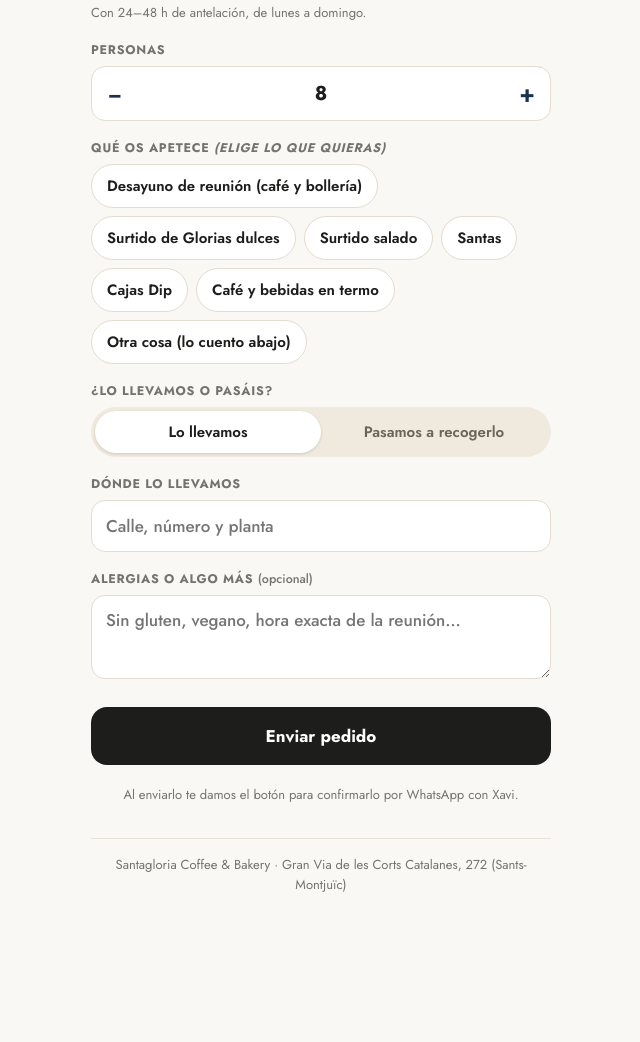
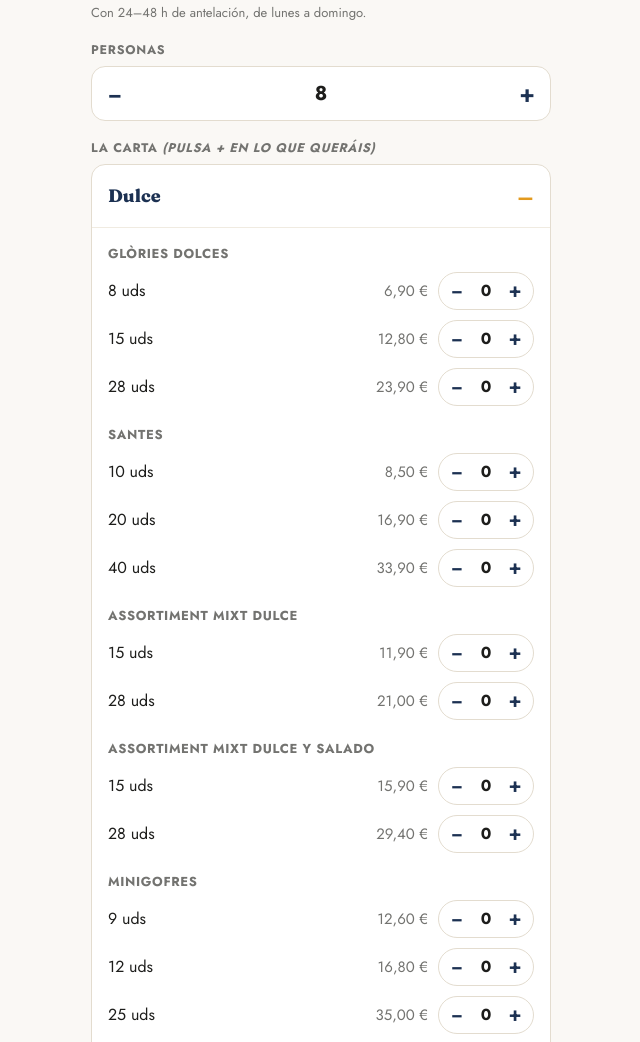
Before and after one commit to BASTOKING99/santagloria-vecinos, a plain HTML site: page catering/index.html in a window 1280 px wide. Shown: the part 673-1715 px from the top of the page, without its empty margins (319-959 px from the left). Before the commit the page ends 1627 px from the top, so only its background shows below. Drawn offline with Linux system fonts and the light colour scheme.

Commit message:
Catering: carta con precios y total
Co-Authored-By: Claude Sonnet 5.5 <noreply@anthropic.com>

```diff
--- a/catering/index.html
+++ b/catering/index.html
@@ -26,9 +26,21 @@
   .step{display:flex;align-items:center;background:#fff;border:1px solid #E3DCCF;border-radius:14px;overflow:hidden}
   .step button{border:0;background:none;width:54px;height:50px;font:600 24px Jost,sans-serif;color:#1C3152;cursor:pointer}
   .step input{border:0;text-align:center;border-radius:0;padding:12px 0;font-weight:700;font-size:20px;box-shadow:none!important}
-  .chips{display:flex;flex-wrap:wrap;gap:8px}
-  .chips button{border:1px solid #E3DCCF;background:#fff;color:#1D1D1B;font:600 15px Jost,sans-serif;padding:10px 15px;border-radius:999px;cursor:pointer;transition:all .15s}
-  .chips button.on{background:#1C3152;border-color:#1C3152;color:#fff}
+  details{background:#fff;border:1px solid #E3DCCF;border-radius:14px;margin-bottom:10px;overflow:hidden}
+  summary{list-style:none;cursor:pointer;padding:15px 16px;font:800 18px Fraunces,Georgia,serif;color:#1C3152;display:flex;justify-content:space-between;align-items:center}
+  summary::-webkit-details-marker{display:none}
+  summary::after{content:'+';font:600 22px Jost,sans-serif;color:#E39A1E}
+  details[open] summary::after{content:'–'}
+  summary b{font:700 12px Jost,sans-serif;background:#1C3152;color:#fff;border-radius:999px;padding:3px 9px;margin-left:8px}
+  .g{padding:2px 16px 12px;border-top:1px solid #F0EBE1}
+  .g h4{font:700 13px Jost,sans-serif;letter-spacing:.05em;text-transform:uppercase;color:#737370;margin:14px 0 4px}
+  .it{display:flex;align-items:center;gap:10px;padding:5px 0;font-size:16px}
+  .it span{flex:1}.it em{font-style:normal;color:#737370;font-size:15px;min-width:62px;text-align:right}
+  .q{display:flex;align-items:center;border:1px solid #E3DCCF;border-radius:999px;overflow:hidden}
+  .q button{border:0;background:none;width:36px;height:36px;font:600 20px Jost,sans-serif;color:#1C3152;cursor:pointer}
+  .q i{font-style:normal;font-weight:700;min-width:22px;text-align:center}
+  .it.on .q{background:#1C3152;border-color:#1C3152}.it.on .q button,.it.on .q i{color:#fff}
+  .tot{margin-top:6px;font-size:15px;font-weight:600;color:#1C3152;text-align:right}
   .go{border:0;background:#1D1D1B;color:#fff;font:700 17px Jost,sans-serif;padding:17px;border-radius:16px;cursor:pointer;margin-top:4px}
   .go:disabled{opacity:.55}
   .note{font-size:13px;color:#737370;line-height:1.5;text-align:center;margin-top:2px}
@@ -61,7 +73,7 @@
 <div id="form">
   <div class="pill" id="pill">🥐 Catering para empresas</div>
   <h1>Pedid vuestro catering en <em>un minuto</em></h1>
-  <p class="lead">Desayunos de equipo y reuniones con la carta de Santagloria. Cuéntanos qué necesitáis y te pasamos el precio por WhatsApp. Sin compromiso.</p>
+  <p class="lead">Desayunos de equipo y reuniones con la carta de Santagloria. Elige lo que queráis y Xavi os confirma el total por WhatsApp. Sin compromiso.</p>
   <form id="f" novalidate>
     <div class="f"><label for="n">Tu nombre</label><input id="n" autocomplete="name" placeholder="Nombre y apellido"></div>
     <div class="f"><label for="p">Tu móvil</label><input id="p" type="tel" inputmode="tel" autocomplete="tel" placeholder="6xx xxx xxx"></div>
@@ -72,7 +84,7 @@
     </div>
     <p class="note" style="margin:-8px 0 0;text-align:left">Con 24–48 h de antelación, de lunes a domingo.</p>
     <div class="f"><span class="lb">Personas</span><div class="step"><button type="button" id="mn" aria-label="Menos">−</button><input id="g" inputmode="numeric" value="8"><button type="button" id="pl" aria-label="Más">+</button></div></div>
-    <div class="f"><span class="lb">Qué os apetece <i>(elige lo que quieras)</i></span><div class="chips" id="chips"></div></div>
+    <div class="f"><span class="lb">La carta <i>(pulsa + en lo que queráis)</i></span><div id="carta"></div><div class="tot" id="tot">Todavía no has elegido nada</div></div>
     <div class="f"><span class="lb">¿Lo llevamos o pasáis?</span><div class="seg" id="seg"><button type="button" data-m="Entrega en vuestra oficina" class="on">Lo llevamos</button><button type="button" data-m="Recogida en Santagloria (Gran Via 272)">Pasamos a recogerlo</button></div></div>
     <div class="f" id="xBox"><label for="x">Dónde lo llevamos</label><input id="x" autocomplete="street-address" placeholder="Calle, número y planta"></div>
     <div class="f"><label for="z">Alergias o algo más <i>(opcional)</i></label><textarea id="z" placeholder="Sin gluten, vegano, hora exacta de la reunión…"></textarea></div>
@@ -95,10 +107,24 @@
 <script>
 const SCRIPT = "https://script.google.com/macros/s/AKfycbyqPQXWVfQGe0Kj3juiRFQRmHte_CDDWLREiBmKyhgcuLFIaL4s43OTSH3rgy_8lrajMw/exec", WA = '34646825202';
 const q = new URLSearchParams(location.search), $ = id => document.getElementById(id);
-const ITEMS = ['Desayuno de reunión (café y bollería)', 'Surtido de Glorias dulces', 'Surtido salado', 'Santas', 'Cajas Dip', 'Café y bebidas en termo', 'Otra cosa (lo cuento abajo)'];
-const sel = new Set(); let mode = $('seg').querySelector('.on').dataset.m;
+// Carta de catering (precios del PDF SG_Catering_preus). [sección, [[producto, [[opción, precio]…]]…]]
+const u = a => a.map(n => [n[0] + ' uds', n[1]]);
+const CARTA = [
+ ['Dulce', [['Glòries dolces', u([[8, 6.9], [15, 12.8], [28, 23.9]])], ['Santes', u([[10, 8.5], [20, 16.9], [40, 33.9]])], ['Assortiment mixt dulce', u([[15, 11.9], [28, 21]])], ['Assortiment mixt dulce y salado', u([[15, 15.9], [28, 29.4]])], ['Minigofres', u([[9, 12.6], [12, 16.8], [25, 35]])], ['Holes', u([[12, 11.9], [24, 19.9]])], ['Bandes de fruita', [['1 caja', 8.9], ['2 cajas', 17.8], ['4 cajas', 35.6]]], ['Mininapolitanes de chocolate', u([[12, 7.2], [24, 14.4]])], ['Caja dip de Glòries dolces', u([[8, 9.9], [15, 15.9], [28, 27.9]])], ['Caja dip de Santes', u([[8, 8.9], [20, 19.9], [40, 38.9]])], ['Caja dip de Glòries y Santes', u([[16, 15.9], [28, 26.9]])], ['Minibrioix', u([[8, 19.2], [12, 28.8], [24, 57.6]])], ['Crestes', u([[9, 28.35], [16, 52.8]])]]],
+ ['Salado', [['Glòries salades', u([[8, 10.4], [15, 19.5], [28, 31.2]])], ['Focàccies', u([[6, 9.3], [12, 18.6], [24, 37.2]])], ['Flautins', u([[4, 7.9], [8, 15.6], [16, 31.2]])], ['Sandvitxos', [['8 porciones', 14.4], ['12 porciones', 21.4], ['24 porciones', 43.2]]], ['Minientrepà de tortilla', u([[12, 26.4], [20, 44]])], ['Minientrepà ibérico', u([[16, 38.4], [30, 72]])], ['Minientrepà caja variada', u([[14, 32.2], [24, 55.2]])], ['Minimalla de jamón y queso', u([[24, 28.8], [42, 50.4]])]]],
+ ['Bebidas y extras', [['Café (1 L)', [['1 L', 12.4]]], ['Leche (1 L)', [['Entera', 4.99], ['Semidesnatada', 4.99], ['Sin lactosa', 4.99]]], ['Bebida vegetal (1 L)', [['Avena', 5.99], ['Soja', 5.99], ['Almendra', 5.99]]], ['Zumo de naranja natural (1 L)', [['1 L', 11.5]]], ['Más bebidas', [['Agua', 1.85], ['Refrescos', 2.85]]], ['Complementos salados', [['Grissini', 1.95], ['Bolsa de patatas', 2], ['Empanada de atún', 17.5], ['Tortilla de patatas', 13.9]]], ['Complementos dulces', [['Minimagdalenas con trocitos de cacao', 4.9], ['Bizcocho Carrot Cake sin gluten', 5.4], ['Bizcocho con trocitos de cacao sin gluten', 4.9]]]]],
+ ['Para compartir', [['Para 10 personas', [['Pack dulce', 57.2], ['Pack salado', 103.2], ['Pack mixto', 98.8], ['Pack premium', 102.4]]], ['Para 15 personas', [['Pack dulce', 83.9], ['Pack salado', 141.3], ['Pack mixto', 154.4], ['Pack premium', 166.2]]], ['Para 20 personas', [['Pack dulce', 119], ['Pack salado', 195], ['Pack mixto', 172.7], ['Pack premium', 205.8]]]]]
+];
+const eur = n => n.toFixed(2).replace('.', ',') + ' €', qty = {}; let mode = $('seg').querySelector('.on').dataset.m;
+const lines = () => { const r = []; CARTA.forEach(s => s[1].forEach(g => g[1].forEach(o => { const k = g[0] + '|' + o[0]; if (qty[k]) r.push({ t: qty[k] + '× ' + g[0] + ' · ' + o[0], v: qty[k] * o[1] }); }))); return r; };
+function paint() { const l = lines(), tot = l.reduce((a, x) => a + x.v, 0); $('tot').textContent = l.length ? l.length + (l.length > 1 ? ' productos' : ' producto') + ' · Total aprox. ' + eur(tot) : 'Todavía no has elegido nada'; CARTA.forEach((s, i) => { const n = s[1].reduce((a, g) => a + g[1].filter(o => qty[g[0] + '|' + o[0]]).length, 0), b = $('c' + i).querySelector('b'); if (b) b.remove(); if (n) $('c' + i).querySelector('summary').insertAdjacentHTML('beforeend', '<b>' + n + '</b>'); }); }
+CARTA.forEach((s, i) => {
+  const d = document.createElement('details'); d.id = 'c' + i; d.innerHTML = '<summary><span>' + s[0] + '</span></summary>'; const w = document.createElement('div'); w.className = 'g';
+  s[1].forEach(g => { w.insertAdjacentHTML('beforeend', '<h4>' + g[0] + '</h4>'); g[1].forEach(o => { const k = g[0] + '|' + o[0], r = document.createElement('div'); r.className = 'it'; r.innerHTML = '<span>' + o[0] + '</span><em>' + eur(o[1]) + '</em><div class="q"><button type="button" aria-label="Menos">−</button><i>0</i><button type="button" aria-label="Más">+</button></div>'; const [m, p] = r.querySelectorAll('button'), n = r.querySelector('i'); const set = v => { qty[k] = Math.max(0, Math.min(99, v)); n.textContent = qty[k]; r.classList.toggle('on', qty[k] > 0); paint(); }; m.onclick = () => set((qty[k] || 0) - 1); p.onclick = () => set((qty[k] || 0) + 1); w.appendChild(r); }); });
+  d.appendChild(w); $('carta').appendChild(d);
+});
+$('c0').open = true;
 if (q.get('e')) { $('e').value = q.get('e'); $('pill').textContent = '🥐 Pedido para ' + q.get('e'); }
-ITEMS.forEach(t => { const b = document.createElement('button'); b.type = 'button'; b.textContent = t; b.onclick = () => { sel.has(t) ? sel.delete(t) : sel.add(t); b.classList.toggle('on'); }; $('chips').appendChild(b); });
 for (let m = 7 * 60 + 30; m <= 19 * 60; m += 30) { const o = document.createElement('option'), t = String(Math.floor(m / 60)).padStart(2, '0') + ':' + String(m % 60).padStart(2, '0'); o.value = o.textContent = t; if (t === '09:00') o.selected = true; $('h').appendChild(o); }
 const day = n => { const d = new Date(Date.now() + n * 864e5); return d.getFullYear() + '-' + String(d.getMonth() + 1).padStart(2, '0') + '-' + String(d.getDate()).padStart(2, '0'); };
 $('d').min = day(1); $('d').value = day(2);
@@ -113,14 +139,15 @@ $('f').onsubmit = async ev => {
   if (p.replace(/\D/g, '').length < 9) return fail('Escribe un móvil válido para confirmarte el pedido.');
   if (!e) return fail('Escribe el nombre de la empresa.');
   if (!$('d').value || $('d').value < day(1)) return fail('Elige un día a partir de mañana.');
-  if (!sel.size && !$('z').value.trim()) return fail('Elige qué os apetece o cuéntanoslo abajo.');
-  const pedido = Array.from(sel).join(', ') || 'Lo cuento en las notas';
+  const L = lines(), total = L.reduce((a, x) => a + x.v, 0);
+  if (!L.length && !$('z').value.trim()) return fail('Elige algo de la carta o cuéntanoslo abajo.');
+  const pedido = L.length ? L.map(x => x.t).join('\n') + '\nTotal aprox. ' + eur(total) : 'Lo cuento en las notas';
   const x = /Recogida/.test(mode) ? mode : (($('x').value.trim()) || mode);
   const when = nice($('d').value) + ' a las ' + $('h').value;
   $('go').disabled = true; $('go').textContent = 'Enviando…';
   let id = '';
   if (SCRIPT) {
-    const u = SCRIPT + '?' + new URLSearchParams({ a: 'co', i: q.get('i') || '', t: q.get('t') || '', e: e, n: n, p: p, d: $('d').value + 'T' + $('h').value, g: g, o: pedido, x: x, z: $('z').value.trim() });
+    const u = SCRIPT + '?' + new URLSearchParams({ a: 'co', i: q.get('i') || '', t: q.get('t') || '', e: e, n: n, p: p, d: $('d').value + 'T' + $('h').value, g: g, o: pedido, m: L.length ? total.toFixed(2) : '', x: x, z: $('z').value.trim() });
     try { const r = await (await fetch(u, { credentials: 'omit' })).json(); if (r && r.ok && r.id) id = r.id; } catch (er) { /* sin conexión con la hoja: seguimos por WhatsApp */ }
   }
   const msg = 'Hola Xavi, soy ' + n + ' de ' + e + '. Quiero pedir catering para ' + g + ' personas el ' + when + '.\n' + pedido + '\n' + x + ($('z').value.trim() ? '\nNotas: ' + $('z').value.trim() : '') + (id ? '\n(Pedido ' + id + ')' : '');
```
